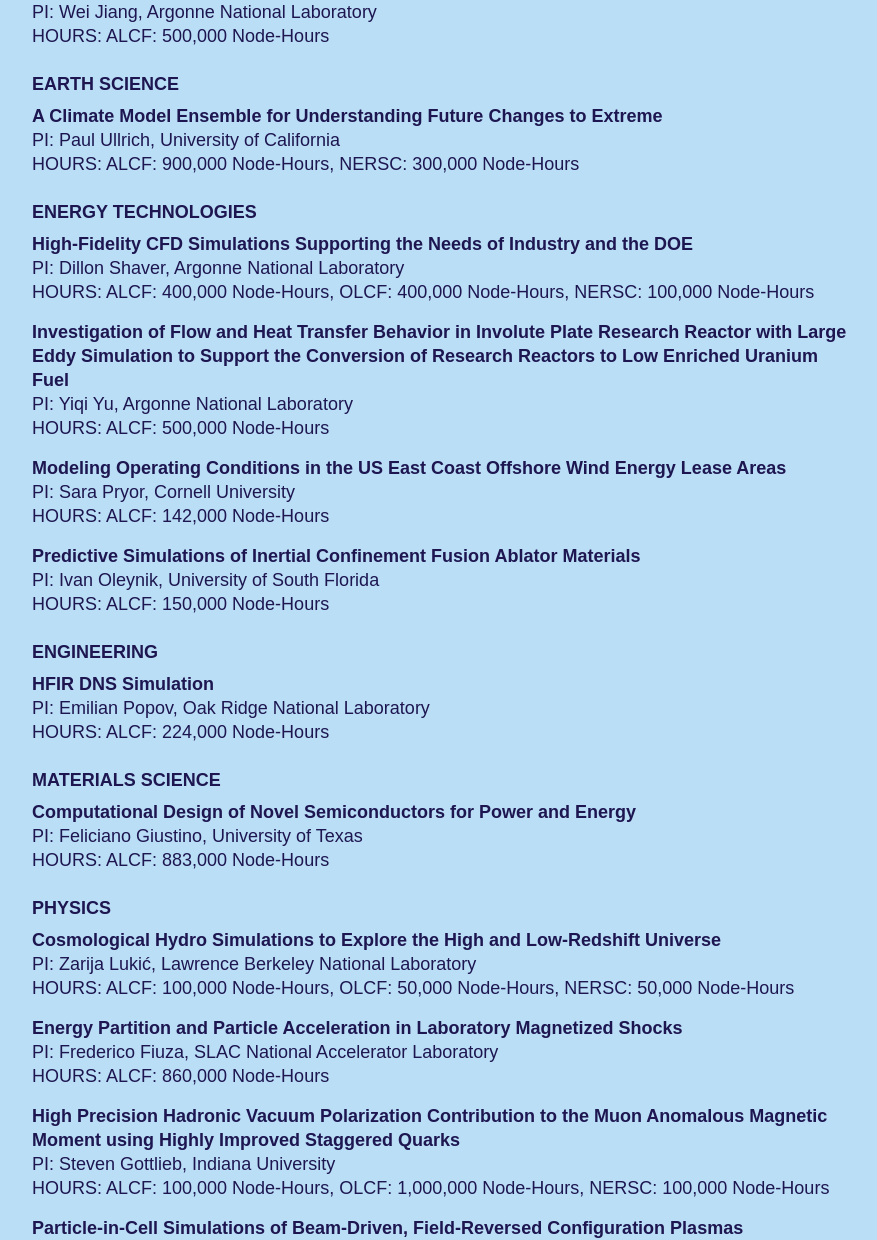
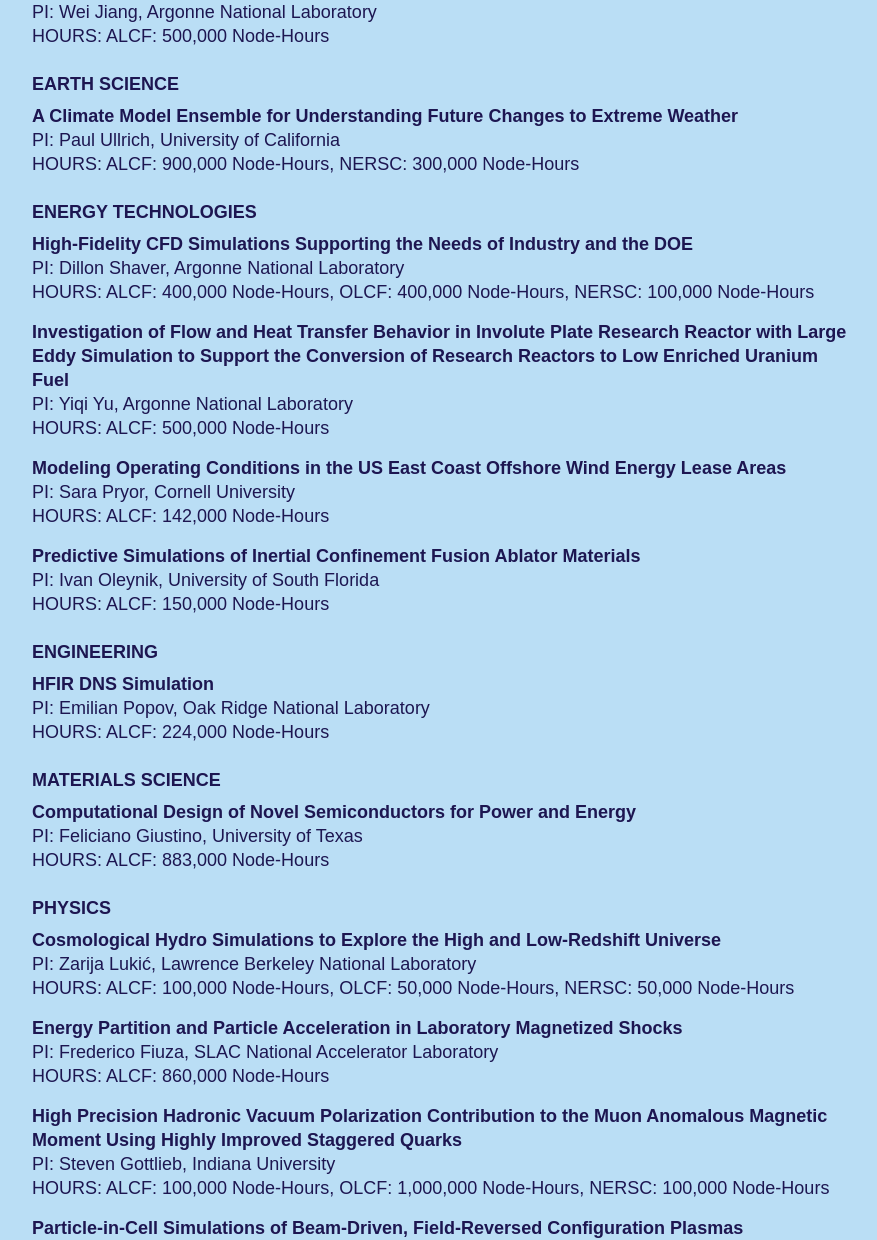
Before and after one commit to sbx-bnagle/ALCF-AR2022, a Jekyll site: the page built from 05_science/projects.md, in a window 1280 px wide. Shown: the part 2891-4131 px from the top of the page, without its empty margins (303-1180 px from the left). Built offline with Jekyll 4.4.1, drawn with Linux system fonts in a browser that asks for light colours; some web fonts are replaced; some of the changed text lies outside the part shown.

Commit message:
edits to project titles

```diff
--- a/05_science/projects.md
+++ b/05_science/projects.md
@@ -162,7 +162,7 @@
 
 ## EARTH SCIENCE
 
-### [A Climate Model Ensemble for Understanding Future Changes to Extreme](https://www.alcf.anl.gov/science/projects/climate-model-ensemble-understanding-future-changes-extreme)
+### [A Climate Model Ensemble for Understanding Future Changes to Extreme Weather](https://www.alcf.anl.gov/science/projects/climate-model-ensemble-understanding-future-changes-extreme)
 PI: Paul Ullrich, University of California\
 HOURS: ALCF: 900,000 Node-Hours, NERSC: 300,000 Node-Hours
 
@@ -218,7 +218,7 @@
 PI: Frederico Fiuza, SLAC National Accelerator Laboratory\
 HOURS: ALCF: 860,000 Node-Hours
 
-### [High Precision Hadronic Vacuum Polarization Contribution to the Muon Anomalous Magnetic Moment using Highly Improved Staggered Quarks](https://www.alcf.anl.gov/science/projects/high-precision-hadronic-vacuum-polarization-contribution-muon-anomalous-magnetic)
+### [High Precision Hadronic Vacuum Polarization Contribution to the Muon Anomalous Magnetic Moment Using Highly Improved Staggered Quarks](https://www.alcf.anl.gov/science/projects/high-precision-hadronic-vacuum-polarization-contribution-muon-anomalous-magnetic)
 PI: Steven Gottlieb, Indiana University\
 HOURS: ALCF: 100,000 Node-Hours, OLCF: 1,000,000 Node-Hours, NERSC: 100,000 Node-Hours
 
```
Also changed, not shown: other parts of 05_science/projects.md (+0 -3 lines).
